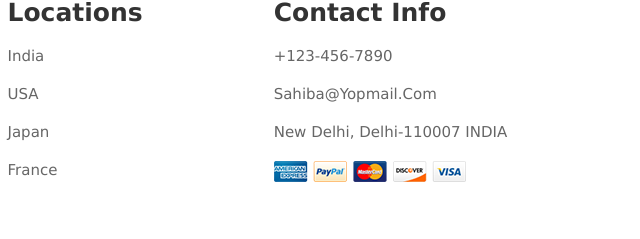
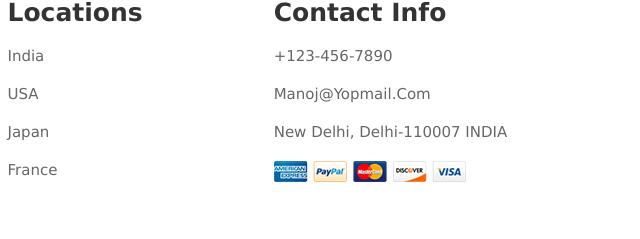
Before and after one commit to manoj11332244/myflowerwebsite, a plain HTML site: page index.html in a window 1280 px wide. Shown: the part 4015-4254 px from the top of the page, 640-1280 px from the left. Drawn offline with Linux system fonts and the light colour scheme.

Commit message:
Update index.html

```diff
--- a/index.html
+++ b/index.html
@@ -412,7 +412,7 @@
         <div class="box">
             <h3>contact info</h3>
             <a href="#">+123-456-7890</a>
-            <a href="#">sahiba@yopmail.com</a>
+            <a href="#">manoj@yopmail.com</a>
             <a href="#">New Delhi, Delhi-110007 INDIA</a>
             <img src="images/payment.png" alt="">
         </div>
```
